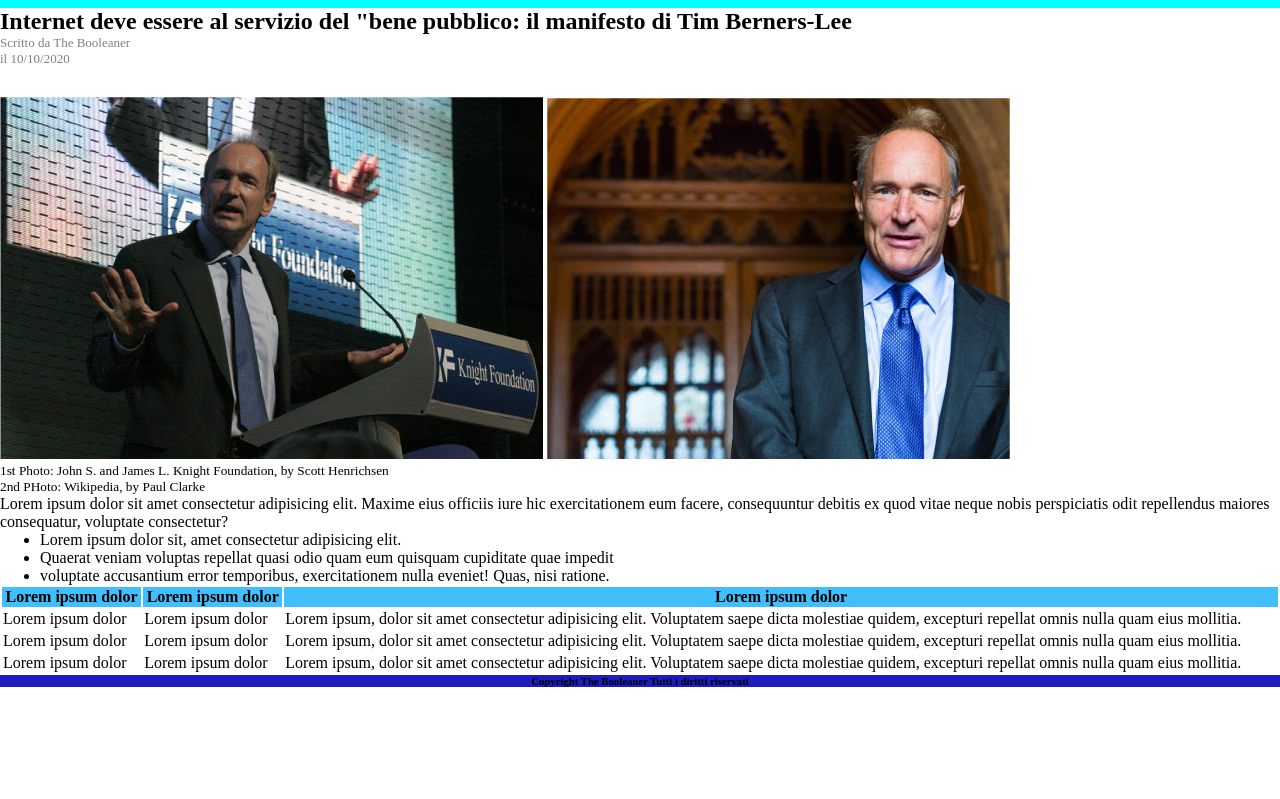
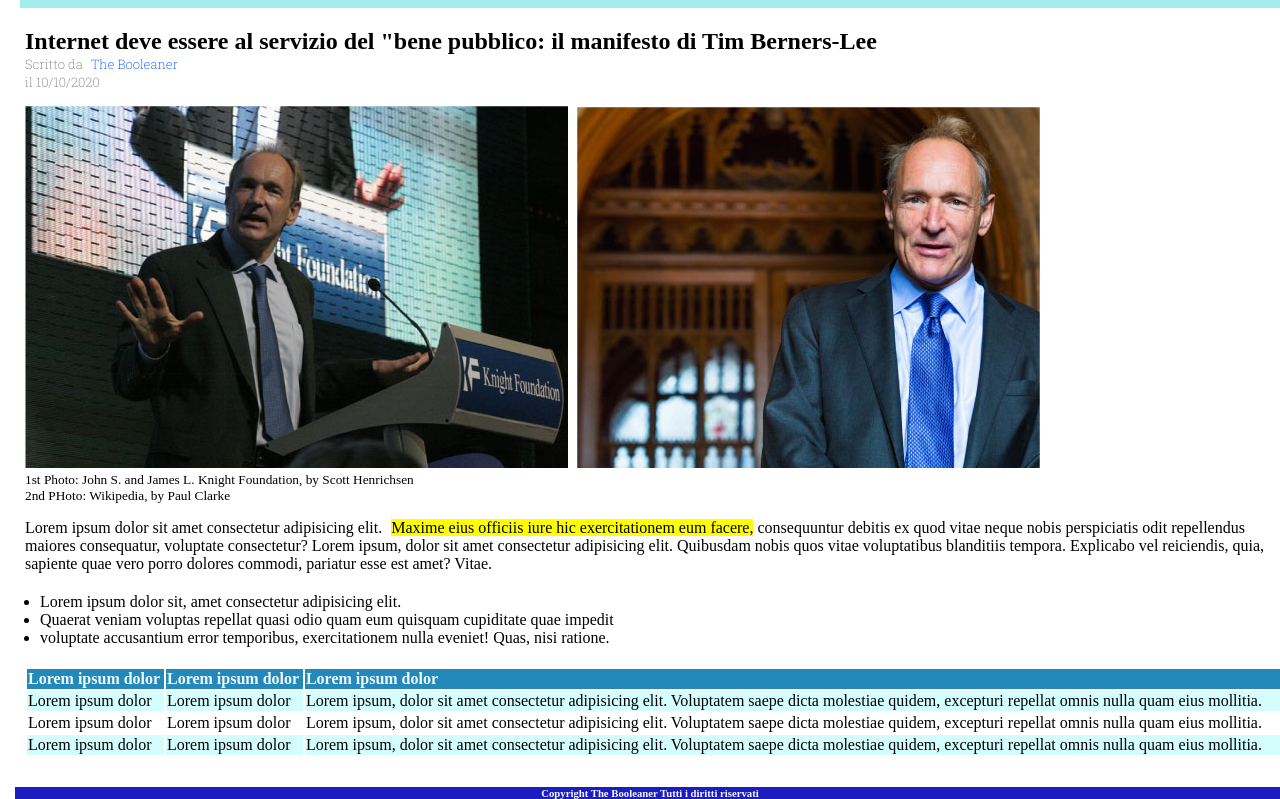
Before and after one commit to HedyehSadeghi/html-css-booleaner, a plain HTML site: page index.html in a window 1280 px wide. Shown: the part 66-865 px from the top of the page. Before the commit the page ends 800 px from the top, so only its background shows below. Drawn offline with Linux system fonts and the light colour scheme.

Commit message:
not adjusted project

```diff
--- a/css/style.css
+++ b/css/style.css
@@ -1,11 +1,19 @@
 *{
-    margin:0%;
+    margin-top:0%;
+    margin-bottom:0%;
+    margin-right:0%;
+    margin-left:5px;
+}
+
+h1{
+    margin-top: 20px;
 }
 
 h3{
     font-weight: 100;
     font-size: small;
     color: gray;
+    font-family: 'Roboto Slab', serif;
 }
 
 h4{
@@ -13,22 +21,43 @@ h4{
     font-size: smaller;
 }
 
+p{
+    margin-top: 15px;
+    margin-bottom: 20px;
+}
+
+ul{
+    margin-bottom: 20px;
+    padding-left:10px;
+}
+
 table{
     width: 100%;
+    margin-bottom: 30px;
 }
 
 thead{
-    background-color: rgb(65, 190, 252);
+    background-color: rgb(35, 136, 186);
+    text-align: left;
+    color: aliceblue;
+    padding: 0%;
 }
+
 
 footer{
     background-color: rgb(28, 28, 192);
+    color: aliceblue;
     text-align: center;
+
 }
 
 .bg-aqua{
-    background-color:aqua;
+    background-color:rgb(26, 209, 209, 0.4);
 
+}
+
+.bg-aqua1{
+    background-color: rgba(31, 245, 245, 0.193);
 }
 
 
@@ -39,11 +68,12 @@ footer{
 
 .photos{
 
-    margin-top: 30px;
+    margin-top: 15px;
+
 }
 
 #logo{
     width: 120px;
     margin-top:20px ;
     margin-bottom:20px;
-}
+    }
--- a/index.html
+++ b/index.html
@@ -5,6 +5,9 @@
     <meta name="viewport" content="width=device-width, initial-scale=1.0">
     <title>html-css</title>
     <link rel="stylesheet" href="./css/style.css">      <!-- collego il file css al file html-->
+    <link rel="preconnect" href="https://fonts.googleapis.com">
+    <link rel="preconnect" href="https://fonts.gstatic.com" crossorigin>
+    <link href="https://fonts.googleapis.com/css2?family=Roboto+Slab:wght@200&display=swap" rel="stylesheet">
 
 
 </head>
@@ -21,17 +24,17 @@
     <main>
         <section>
             <h1> Internet deve essere al servizio del "bene pubblico: il manifesto di Tim Berners-Lee</h1>
-            <h3>Scritto da The Booleaner</h3> <!--manca il cambio colore e font-->
+            <h3>Scritto da <span style="color: rgb(0, 89, 255);">The Booleaner </span></h3>
             <h3>il 10/10/2020</h3>
             <img class="photos" src="./img/tim-1.jpg" alt="immagine di tim berners">   <!--impaginare foto-->
             <img class="photos" src="./img/tim-2.jpg" alt="seconda immagine di tim berners">
             <h4>1st Photo: John S. and James L. Knight Foundation, by Scott Henrichsen</h4>
-            <h4>2nd PHoto: Wikipedia, by Paul Clarke</h4>  <!--cambio font-->
+            <h4>2nd PHoto: Wikipedia, by Paul Clarke</h4>
 
         </section>
 
         <section>
-            <p> Lorem ipsum dolor sit amet consectetur adipisicing elit. Maxime eius officiis iure hic exercitationem eum facere, consequuntur debitis ex quod vitae neque nobis perspiciatis odit repellendus maiores consequatur, voluptate consectetur?</p>
+            <p > Lorem ipsum dolor sit amet consectetur adipisicing elit. <mark>Maxime eius officiis iure hic exercitationem eum facere,</mark> consequuntur debitis ex quod vitae neque nobis perspiciatis odit repellendus maiores consequatur, voluptate consectetur? Lorem ipsum, dolor sit amet consectetur adipisicing elit. Quibusdam nobis quos vitae voluptatibus blanditiis tempora. Explicabo vel reiciendis, quia, sapiente quae vero porro dolores commodi, pariatur esse est amet? Vitae.</p>
         </section>
 
         <section>
@@ -53,7 +56,7 @@
                 </thead>
 
                 <tbody>
-                    <tr>
+                    <tr class="bg-aqua1">
                         <td> Lorem ipsum dolor</td>
                         <td> Lorem ipsum dolor</td>
                         <td> Lorem ipsum, dolor sit amet consectetur adipisicing elit. Voluptatem saepe dicta molestiae quidem, excepturi repellat omnis nulla quam eius mollitia.</td>
@@ -66,7 +69,7 @@
                         <td> Lorem ipsum, dolor sit amet consectetur adipisicing elit. Voluptatem saepe dicta molestiae quidem, excepturi repellat omnis nulla quam eius mollitia.</td>
                     </tr>
 
-                    <tr>
+                    <tr class="bg-aqua1">
                         <td> Lorem ipsum dolor</td>
                         <td> Lorem ipsum dolor</td>
                         <td> Lorem ipsum, dolor sit amet consectetur adipisicing elit. Voluptatem saepe dicta molestiae quidem, excepturi repellat omnis nulla quam eius mollitia.</td>
```
